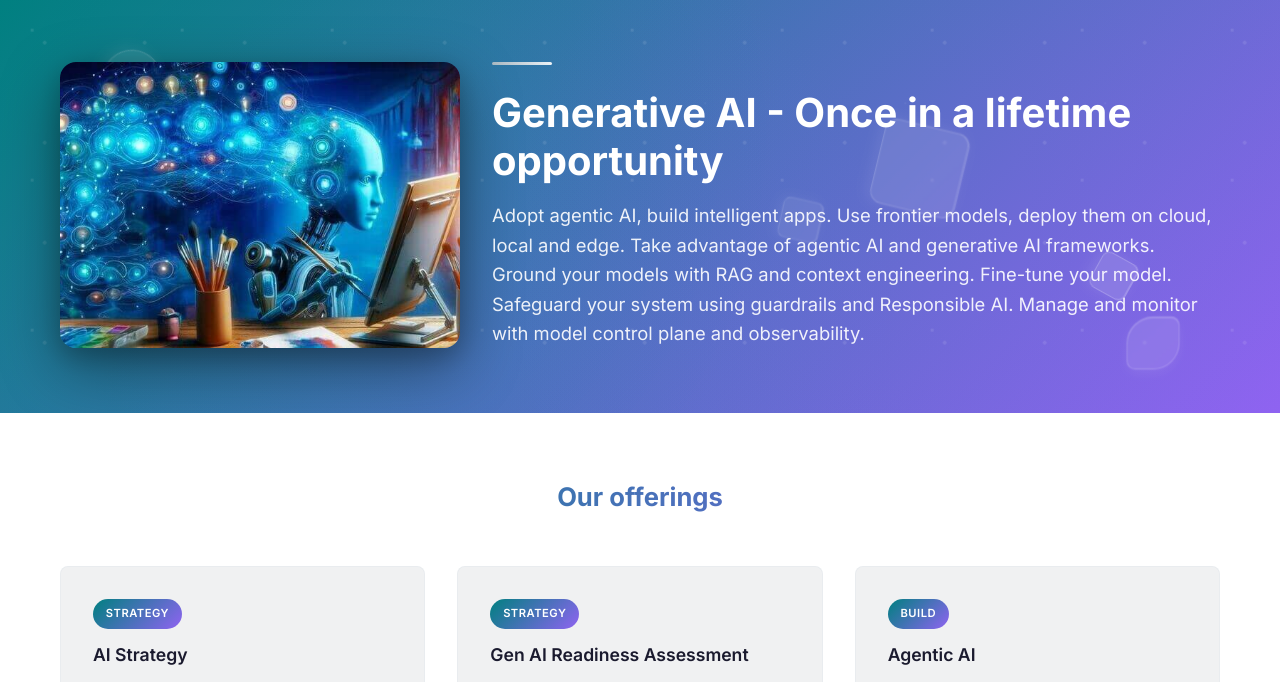
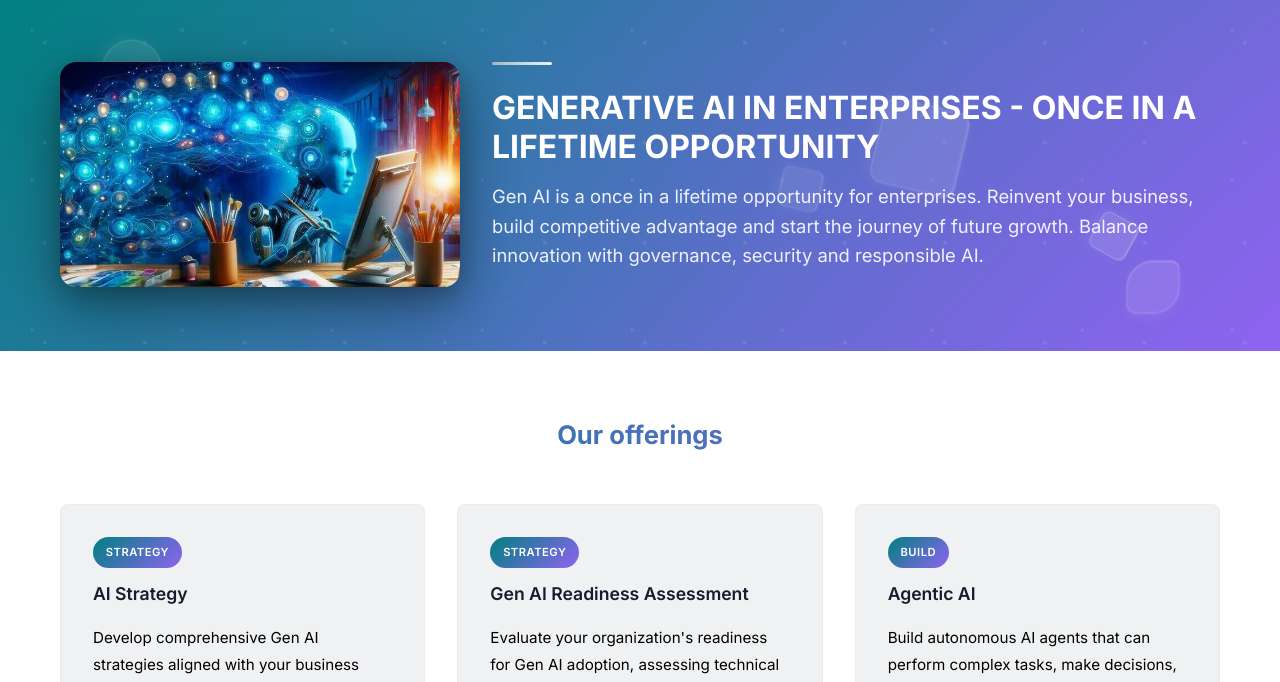
Before and after one commit to aniruddhac/VisionTomoro, a website: page generative-ai.html in a window 1280 px wide. Shown: the part 88-770 px from the top of the page. Drawn offline with Linux system fonts and the light colour scheme.

Commit message:
hero card minor changes

```diff
--- a/generative-ai.html
+++ b/generative-ai.html
@@ -66,12 +66,10 @@
       </div>
       <div class="hero-content-right">
         <div class="hero-title-line"></div>
-        <h1>Generative AI - Once in a lifetime opportunity</h1>
+        <h1>Generative AI in Enterprises - Once in a lifetime opportunity</h1>
         <p>
-          Adopt agentic AI, build intelligent apps. Use frontier models, deploy them on cloud, local and edge.
-          Take advantage of agentic AI and generative AI frameworks. Ground your models with RAG and context engineering.
-          Fine-tune your model. Safeguard your system using guardrails and Responsible AI.
-          Manage and monitor with model control plane and observability.
+          Gen AI is a once in a lifetime opportunity for enterprises. Reinvent your business, build competitive advantage and start the journey of future growth.
+          Balance innovation with governance, security and responsible AI.
         </p>
       </div>
     </div>
--- a/styles.css
+++ b/styles.css
@@ -1507,14 +1507,15 @@ body {
 }
 
 .hero-content-right h1 {
-  font-size: 2.5rem;
-  margin-bottom: 1.5rem;
+  font-size: 2.4rem;
+  margin-bottom: 3.5rem;
   font-weight: 700;
   line-height: 1.2;
+  text-transform: uppercase;
 }
 
 .page-hero h1 {
-  font-size: 2.5rem;
+  font-size: 2rem;
   margin-bottom: 1rem;
   font-weight: 700;
   line-height: 1.2;
@@ -2920,7 +2921,7 @@ body {
   }
 
   .page-hero h1 {
-    font-size: 2rem;
+    font-size: 1.7rem;
     line-height: 1.2;
   }
 
@@ -3020,7 +3021,7 @@ body {
   }
 
   .hero-content-right h1 {
-    font-size: 1.8rem;
+    font-size: 1.7rem;
     line-height: 1.2;
   }
 
```
Also changed, not shown: agentic-ai.html (+2 -5 lines), data-analytics.html (+1 -1 lines), images/data2.jpg.
